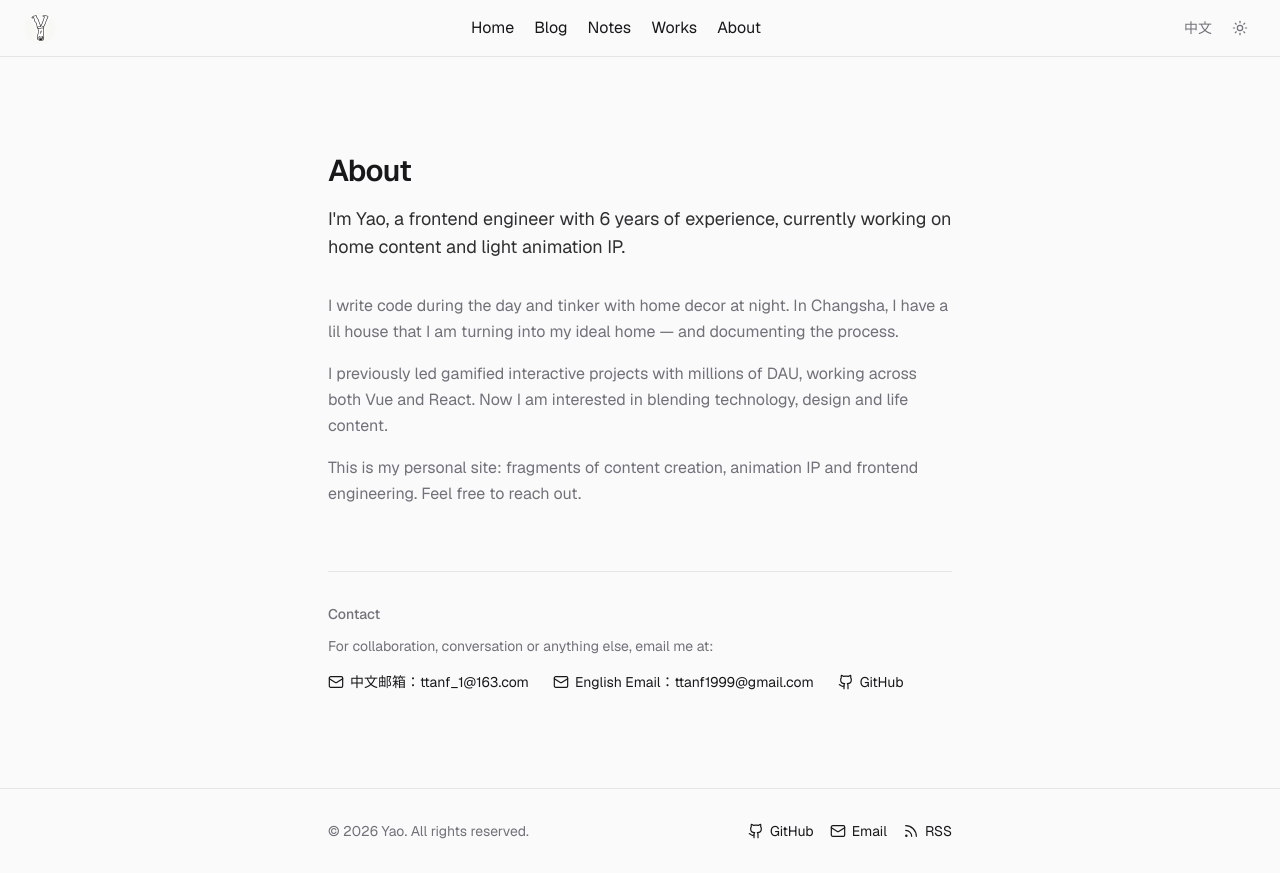
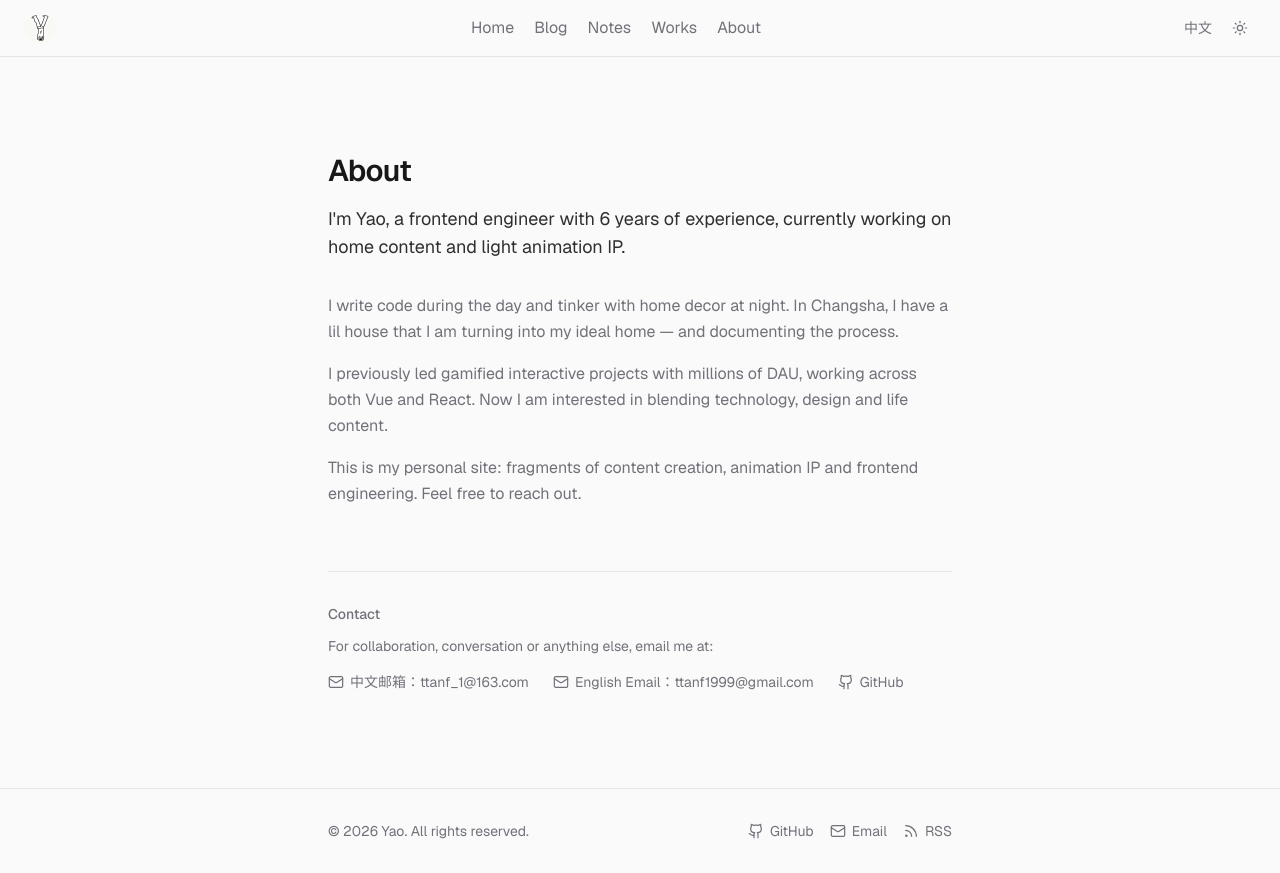
Before and after one commit to TTANF1/yao.me, a Next.js app: page /en/about in a window 1280 px wide. Built offline with nearby package versions, Linux system fonts and the light colour scheme; no server answers.

Commit message:
feat(globals.css): add selection color variables and update link styles for improved accessibility

```diff
--- a/app/globals.css
+++ b/app/globals.css
@@ -23,6 +23,7 @@
   --line: #e4e4e7;
   --muted: #71717a;
   --accent: oklch(0.52 0.09 196); /* 克制的青蓝色 */
+  --selection: rgba(0, 0, 0, 0.09); /* 文本选区：浅灰 */
 }
 
 .dark {
@@ -31,6 +32,7 @@
   --line: #27272a;
   --muted: #a1a1aa;
   --accent: oklch(0.74 0.1 196);
+  --selection: rgba(255, 255, 255, 0.14); /* 文本选区：浅灰白 */
 }
 
 @theme inline {
@@ -63,8 +65,8 @@ body {
 }
 
 ::selection {
-  background: var(--accent);
-  color: #fff;
+  background: var(--selection);
+  color: inherit;
 }
 
 :focus-visible {
@@ -72,16 +74,13 @@ body {
   outline-offset: 2px;
 }
 
-/* 链接：默认同正文色，hover 显示强调色下划线（antfu 式克制交互） */
+/* 链接：默认低明度（灰），hover 颜色逐渐变实，不用下划线 */
 .link {
-  color: var(--foreground);
-  text-decoration-line: underline;
-  text-decoration-color: transparent;
-  text-underline-offset: 4px;
-  transition: text-decoration-color 0.2s ease;
+  color: var(--muted);
+  transition: color 0.25s ease;
 }
 .link:hover {
-  text-decoration-color: var(--accent);
+  color: var(--foreground);
 }
 
 /* 博客长文排版：跟随主题 token，深浅色通用 */
@@ -95,6 +94,13 @@ body {
   --tw-prose-hr: var(--line);
   --tw-prose-th-borders: var(--line);
   --tw-prose-td-borders: var(--line);
+}
+.prose-y a {
+  text-decoration: none;
+  transition: color 0.2s ease;
+}
+.prose-y a:hover {
+  color: var(--foreground);
 }
 .prose-y code {
   font-family: var(--font-mono);
```
